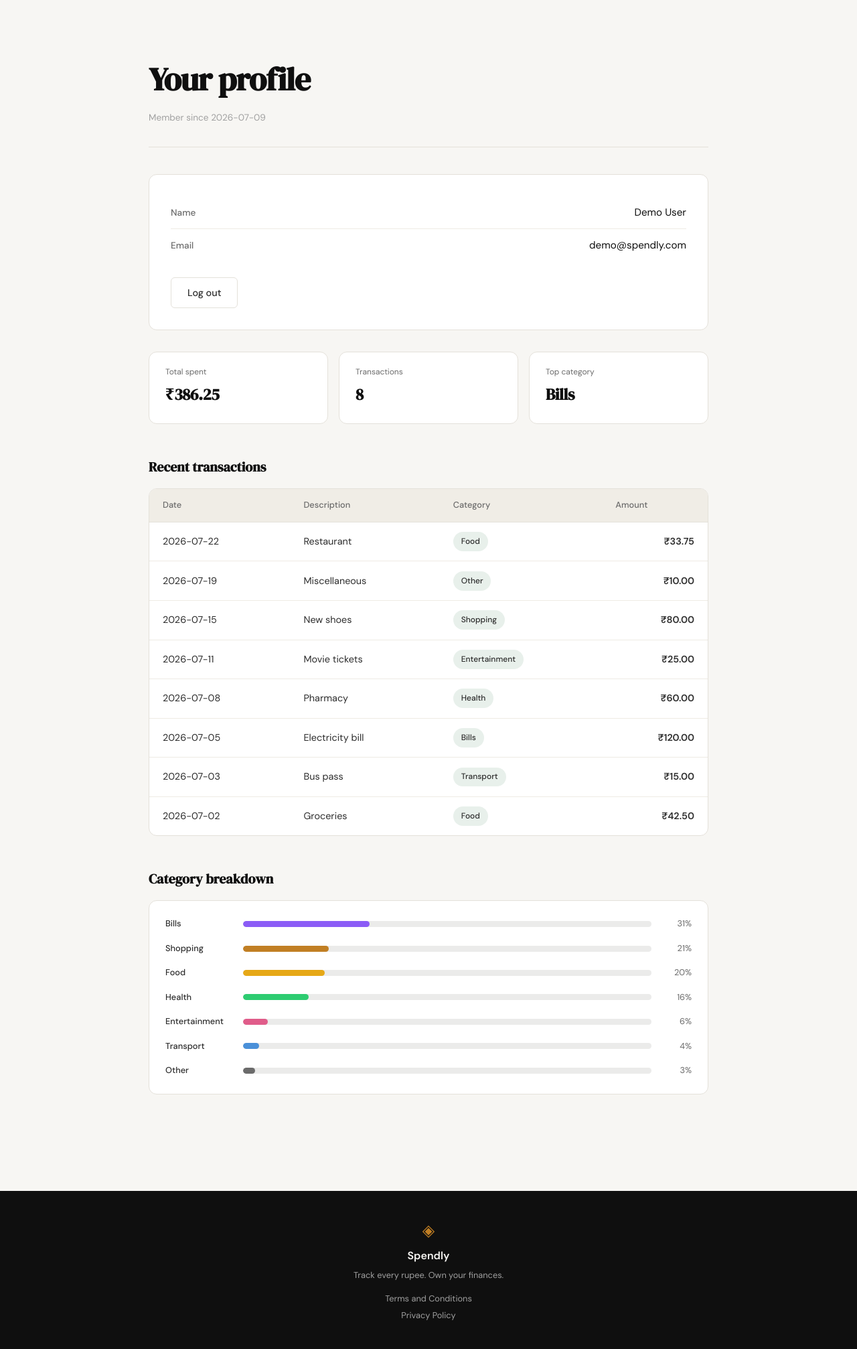
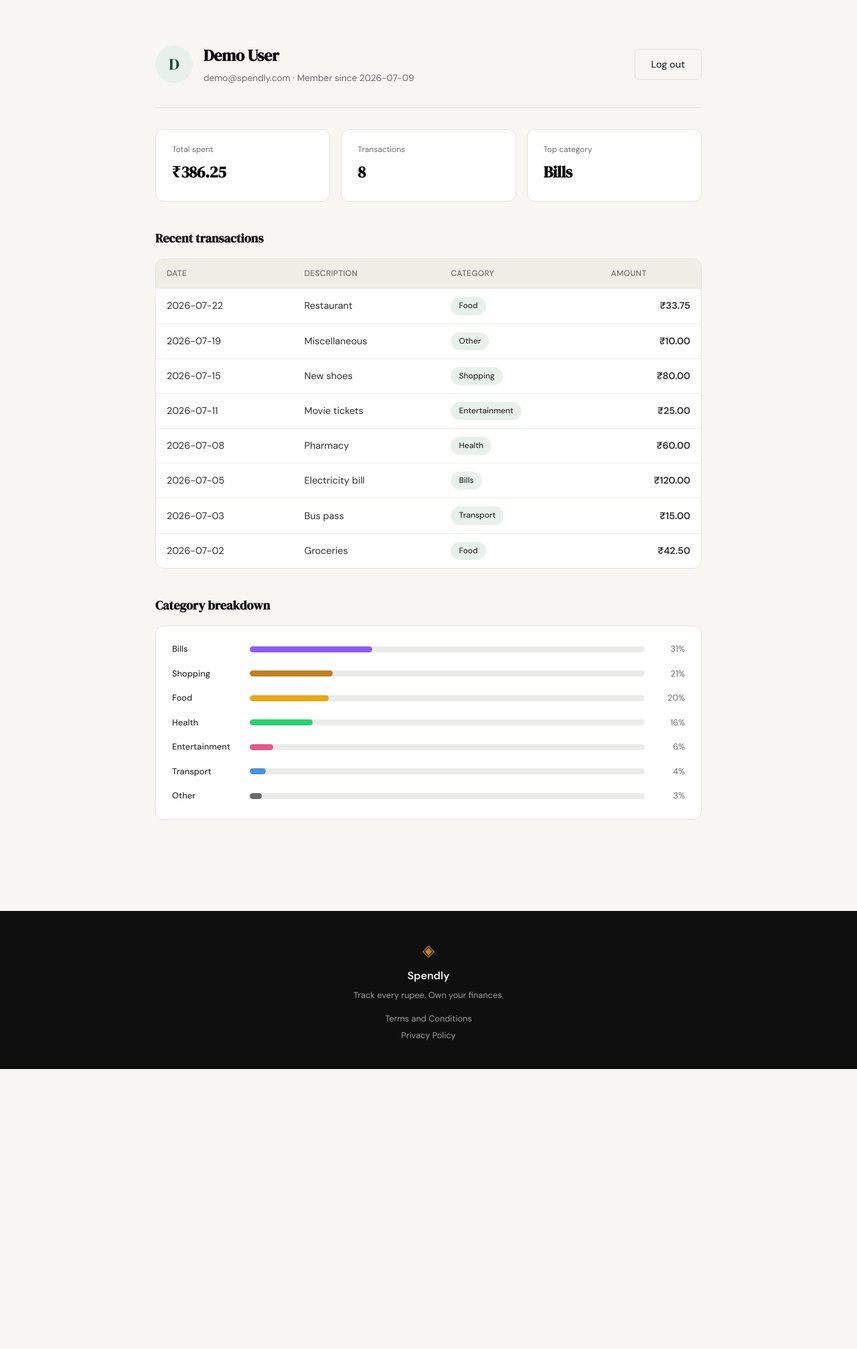
Before and after one commit to pmandal22/spendly, a Flask app: page /profile in a window 1280 px wide. Shown: the part 61-2075 px from the top of the page at 67% size. After the commit the page ends 1657 px from the top, so only its background shows below. Run offline with Flask 3, Linux system fonts and the light colour scheme; the visitor is signed in with stand-in values (Sample User, id 1); data comes from the database, SQL or seed files in the repository.

Commit message:
Polish profile page UI per frontend-design guidance
Replace the boxed info card with an avatar-initial header, add
tabular-nums to all monetary/numeric values, and add table row
hover state and tighter consistent spacing. Keeps Spendly's
existing palette, fonts, and icon conventions.

Co-Authored-By: Claude Sonnet 5 <noreply@anthropic.com>

```diff
--- a/static/css/style.css
+++ b/static/css/style.css
@@ -694,6 +694,7 @@ a { color: inherit; text-decoration: none; }
     color: var(--ink);
     letter-spacing: -0.02em;
     margin-bottom: 0.2rem;
+    font-variant-numeric: tabular-nums;
 }
 
 .stat-change {
@@ -827,65 +828,54 @@ a { color: inherit; text-decoration: none; }
 /* ------------------------------------------------------------------ */
 
 .profile-page {
-    padding: 5rem 2rem 6rem;
-    max-width: 900px;
+    padding: 4rem 2rem 6rem;
+    max-width: 880px;
     margin: 0 auto;
 }
 
+.profile-header {
+    display: flex;
+    align-items: center;
+    gap: 1rem;
+    padding-bottom: 2rem;
+    margin-bottom: 2rem;
+    border-bottom: 1px solid var(--border);
+}
+
+.profile-avatar {
+    flex-shrink: 0;
+    width: 56px;
+    height: 56px;
+    border-radius: 50%;
+    background: var(--accent-light);
+    color: var(--accent);
+    font-family: var(--font-display);
+    font-size: 1.5rem;
+    display: flex;
+    align-items: center;
+    justify-content: center;
+}
+
+.profile-header-text { flex: 1; min-width: 0; }
+
 .profile-title {
     font-family: var(--font-display);
-    font-size: clamp(2rem, 4vw, 3rem);
+    font-size: 1.5rem;
     color: var(--ink);
-    letter-spacing: -0.02em;
-    margin-bottom: 0.5rem;
+    letter-spacing: -0.01em;
 }
 
 .profile-updated {
     font-size: 0.85rem;
-    color: var(--ink-faint);
-    margin-bottom: 2.5rem;
-    padding-bottom: 2rem;
-    border-bottom: 1px solid var(--border);
-}
-
-.profile-info-card {
-    background: var(--paper-card);
-    border: 1px solid var(--border);
-    border-radius: var(--radius-md);
-    padding: 2rem;
-    margin-bottom: 2rem;
-}
-
-.profile-info-row {
-    display: flex;
-    justify-content: space-between;
-    align-items: baseline;
-    padding: 0.75rem 0;
-    border-bottom: 1px solid var(--border-soft);
-}
-
-.profile-info-row:last-of-type { border-bottom: none; }
-
-.profile-info-label {
-    font-size: 0.85rem;
     color: var(--ink-muted);
-    font-weight: 500;
-}
-
-.profile-info-value {
-    font-size: 0.95rem;
-    color: var(--ink);
-}
-
-.profile-info-card .btn-ghost {
-    margin-top: 1.5rem;
+    margin-top: 0.25rem;
 }
 
 .profile-stats-row {
     display: grid;
     grid-template-columns: repeat(3, 1fr);
     gap: 1rem;
-    margin-bottom: 3rem;
+    margin-bottom: 2.5rem;
 }
 
 .profile-stat-card {
@@ -895,13 +885,16 @@ a { color: inherit; text-decoration: none; }
     padding: 1.25rem 1.5rem;
 }
 
-.profile-stat-card .stat-value { font-family: var(--font-display); }
+.profile-stat-card .stat-value {
+    font-family: var(--font-display);
+    font-variant-numeric: tabular-nums;
+}
 
-.profile-section { margin-bottom: 3rem; }
+.profile-section { margin-bottom: 2.5rem; }
 
 .profile-section-title {
     font-family: var(--font-display);
-    font-size: 1.25rem;
+    font-size: 1.15rem;
     color: var(--ink);
     margin-bottom: 1rem;
 }
@@ -934,23 +927,32 @@ a { color: inherit; text-decoration: none; }
     text-align: left;
     color: var(--ink-muted);
     font-weight: 500;
-    font-size: 0.8rem;
-    padding: 0.9rem 1.25rem;
+    font-size: 0.75rem;
+    text-transform: uppercase;
+    letter-spacing: 0.03em;
+    padding: 0.75rem 1rem;
     background: var(--paper-warm);
     border-bottom: 1px solid var(--border);
 }
 
 .profile-table td {
-    padding: 0.9rem 1.25rem;
+    padding: 0.75rem 1rem;
     color: var(--ink-soft);
     border-bottom: 1px solid var(--border-soft);
 }
 
 .profile-table tr:last-child td { border-bottom: none; }
 
+.profile-table tbody tr {
+    transition: background 0.15s;
+}
+
+.profile-table tbody tr:hover { background: var(--paper-warm); }
+
 .profile-table-amount {
     text-align: right;
     font-weight: 600;
+    font-variant-numeric: tabular-nums;
     color: var(--ink);
 }
 
@@ -960,7 +962,7 @@ a { color: inherit; text-decoration: none; }
     color: var(--ink-soft);
     font-size: 0.75rem;
     font-weight: 500;
-    padding: 0.3rem 0.75rem;
+    padding: 0.25rem 0.75rem;
     border-radius: 999px;
 }
 
@@ -983,6 +985,7 @@ a { color: inherit; text-decoration: none; }
     font-size: 0.8rem;
     color: var(--ink-muted);
     text-align: right;
+    font-variant-numeric: tabular-nums;
 }
 
 /* ------------------------------------------------------------------ */
@@ -1007,4 +1010,6 @@ a { color: inherit; text-decoration: none; }
     .hero { padding: 3rem 1rem 2rem; }
     .mockup-stats { grid-template-columns: 1fr; }
     .profile-stats-row { grid-template-columns: 1fr; }
+    .profile-header { flex-wrap: wrap; }
+    .profile-header .btn-ghost { margin-left: auto; }
 }
--- a/templates/profile.html
+++ b/templates/profile.html
@@ -5,17 +5,12 @@
 {% block content %}
 
 <section class="profile-page">
-    <h1 class="profile-title">Your profile</h1>
-    <p class="profile-updated">Member since {{ user["created_at"][:10] }}</p>
 
-    <div class="profile-info-card">
-        <div class="profile-info-row">
-            <span class="profile-info-label">Name</span>
-            <span class="profile-info-value">{{ user["name"] }}</span>
-        </div>
-        <div class="profile-info-row">
-            <span class="profile-info-label">Email</span>
-            <span class="profile-info-value">{{ user["email"] }}</span>
+    <div class="profile-header">
+        <div class="profile-avatar">{{ user["name"][0]|upper }}</div>
+        <div class="profile-header-text">
+            <h1 class="profile-title">{{ user["name"] }}</h1>
+            <p class="profile-updated">{{ user["email"] }} · Member since {{ user["created_at"][:10] }}</p>
         </div>
         <a href="{{ url_for('logout') }}" class="btn-ghost">Log out</a>
     </div>
```
